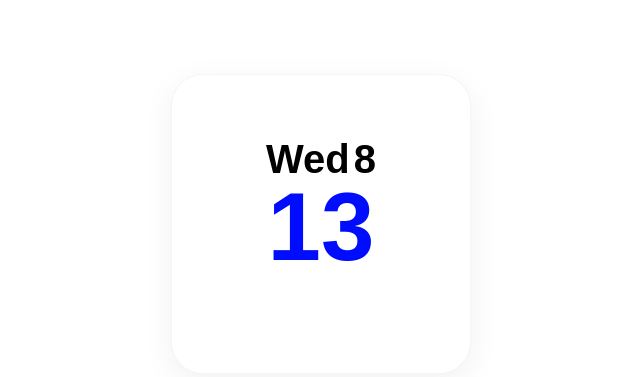
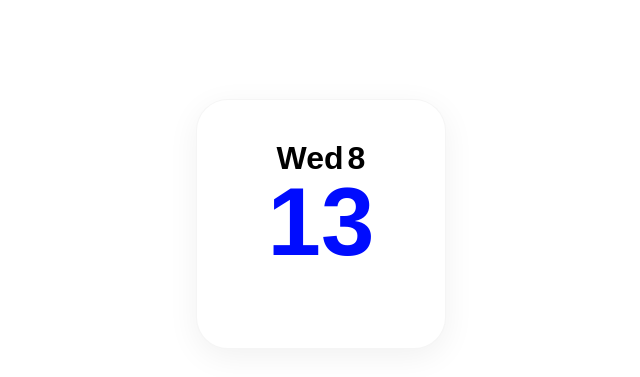
Before and after one commit to todoto1/daily-daycalendar-1.0, a plain HTML site: page index.html in a window 1280 px wide. Shown: the part 176-553 px from the top of the page, without its empty margins (319-959 px from the left). Drawn offline with Linux system fonts and the light colour scheme.

Commit message:
크기조정

```diff
--- a/index.html
+++ b/index.html
@@ -28,18 +28,18 @@
       flex-direction: column;
       align-items: center;
       justify-content: flex-start;
-      width: 300px; /* 가로 폭 줄임 → 사각형 비율 */
-      height: 300px; /* 높이 그대로 */
+      width: 250px; /* 가로 폭 줄임 → 사각형 비율 */
+      height: 250px; /* 높이 그대로 */
     }
 
     .top-text {
-      font-size: 2.5rem;
+      font-size: 2.0rem;
       font-weight: bold;
       color: #000;
       display: flex;
       align-items: center;
       gap: 4px;
-      margin-top: 38px; /* Day 시작 위치 유지 */
+      margin-top: 16px; /* Day 시작 위치 유지 */
     }
 
     .day {
```
